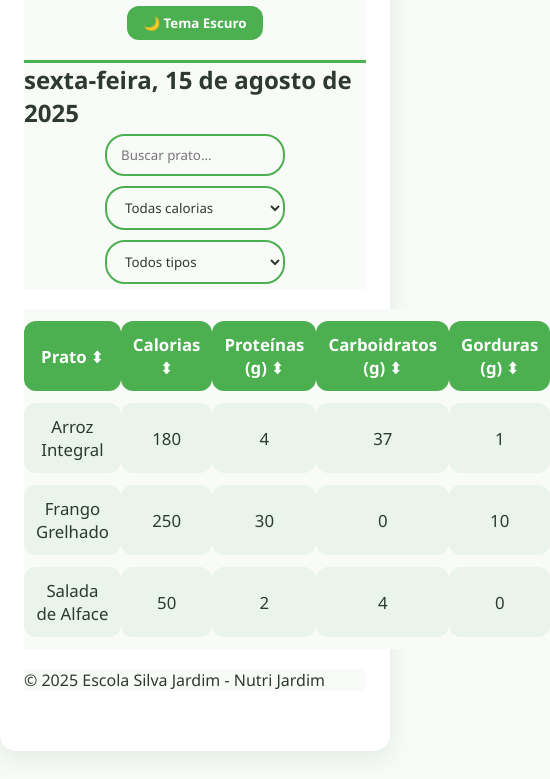
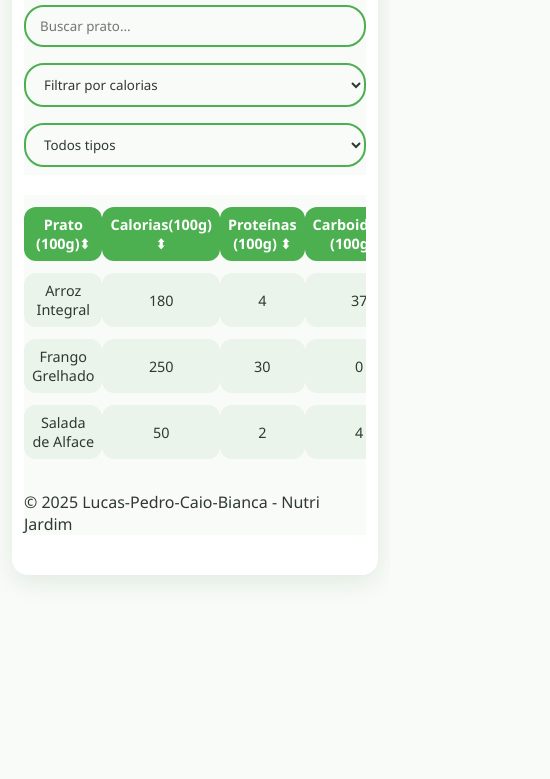
Before and after one commit to lurrite-debug/NUTRI-SILVA-JARDIM, a plain HTML site: page index.html in a window 390 px wide. Shown: the part 291-1070 px from the top of the page, 550 px wide, since content can reach past the window. After the commit the page ends 906 px from the top, so only its background shows below. Drawn offline with Linux system fonts and the light colour scheme.

Commit message:
patch 1.2

```diff
--- a/data/cardapio.json
+++ b/data/cardapio.json
@@ -22,7 +22,7 @@
       "proteinas": 2,
       "carboidratos": 4,
       "gorduras": 0,
-      "tipo": "Vegetal"
+      "tipo": "Vegetal/Fruta"
     }
   ]
 }
--- a/index.html
+++ b/index.html
@@ -21,7 +21,7 @@
 <section id="busca-filtro">
   <input type="text" id="input-busca" placeholder="Buscar prato..." />
   <select id="filtro-calorias">
-      <option value="">Todas calorias</option>
+    <option value="">Filtrar por calorias</option>
     <option value="500">Até 500 kcal</option>
     <option value="700">Até 700 kcal</option>
     <option value="1000">Até 1000 kcal</option>
@@ -29,20 +29,22 @@
   <select id="filtro-tipo">
     <option value="">Todos tipos</option>
     <option value="Carne">Carne</option>
-      <option value="Vegetal">Vegetal</option>
+    <option value="Vegetal/Fruta">Vegetal</option>
     <option value="Massa">Massa</option>
   </select>
+</section>
+
 </section>
 
   <section id="cardapio-section">
     <table id="cardapio" class="tabela-cardapio">
       <thead>
         <tr>
-          <th data-sort="nome">Prato ⬍</th>
-          <th data-sort="calorias">Calorias ⬍</th>
-          <th data-sort="proteinas">Proteínas (g) ⬍</th>
-          <th data-sort="carboidratos">Carboidratos (g) ⬍</th>
-          <th data-sort="gorduras">Gorduras (g) ⬍</th>
+          <th data-sort="nome">Prato (100g)⬍</th>
+          <th data-sort="calorias">Calorias(100g) ⬍</th>
+          <th data-sort="proteinas">Proteínas (100g) ⬍</th>
+          <th data-sort="carboidratos">Carboidratos (100g) ⬍</th>
+          <th data-sort="gorduras">Gorduras (100g) ⬍</th>
         </tr>
       </thead>
       <tbody>
@@ -53,7 +55,7 @@
   </section>
 
   <footer>
-    <p>© 2025 Escola Silva Jardim - Nutri Jardim</p>
+    <p>© 2025 Lucas-Pedro-Caio-Bianca - Nutri Jardim</p>
   </footer>
 </body>
 </html>
--- a/style.css
+++ b/style.css
@@ -7,6 +7,7 @@
   color: #2e3a2f;
   background-color: #f9fbf9;
 }
+
 body {
   max-width: 900px;
   margin: 50px auto 80px;
@@ -16,6 +17,7 @@ body {
   box-shadow: 0 8px 24px rgba(46, 125, 50, 0.12);
   transition: background-color 0.3s ease, color 0.3s ease;
 }
+
 html { scroll-behavior: smooth; }
 
 /* Tema escuro */
@@ -34,6 +36,8 @@ body.dark-mode select {
   color: #eee;
   border-color: #555;
 }
+
+/* Botão de tema */
 .tema-btn {
   margin-top: 15px;
   padding: 8px 16px;
@@ -96,9 +100,18 @@ header p {
   background-color: #eaf4ea;
   border-radius: 12px;
 }
-.tabela-cardapio th { background-color: #4caf50; color: #fff; cursor: pointer; }
-.tabela-cardapio tbody tr:hover td { transform: scale(1.02); transition: transform 0.2s ease; }
-.prato-do-dia { border: 3px solid #ffb400 !important; }
+.tabela-cardapio th {
+  background-color: #4caf50;
+  color: #fff;
+  cursor: pointer;
+}
+.tabela-cardapio tbody tr:hover td {
+  transform: scale(1.02);
+  transition: transform 0.2s ease;
+}
+.prato-do-dia {
+  border: 3px solid #ffb400 !important;
+}
 
 /* Feedback busca */
 .feedback {
@@ -109,3 +122,34 @@ header p {
   margin-top: 10px;
 }
 body.dark-mode .feedback { color: #ff6f61; }
+
+/* Responsividade para celulares */
+@media (max-width: 600px) {
+  body {
+    margin: 20px 12px 40px;
+    padding: 0 12px 40px;
+  }
+  header h1 {
+    font-size: 2rem;
+  }
+  header p {
+    font-size: 1rem;
+  }
+  #input-busca, #filtro-calorias, #filtro-tipo {
+    width: 100%;
+    margin: 8px 0;
+  }
+  .tema-btn {
+    width: 100%;
+    margin-top: 10px;
+  }
+  .tabela-cardapio th, .tabela-cardapio td {
+    padding: 8px;
+    font-size: 0.9rem;
+  }
+}
+
+/* Tornar tabela rolável horizontalmente em telas pequenas */
+#cardapio-section {
+  overflow-x: auto;
+}
```
Lines whose indentation alone changed are shown as unchanged.
